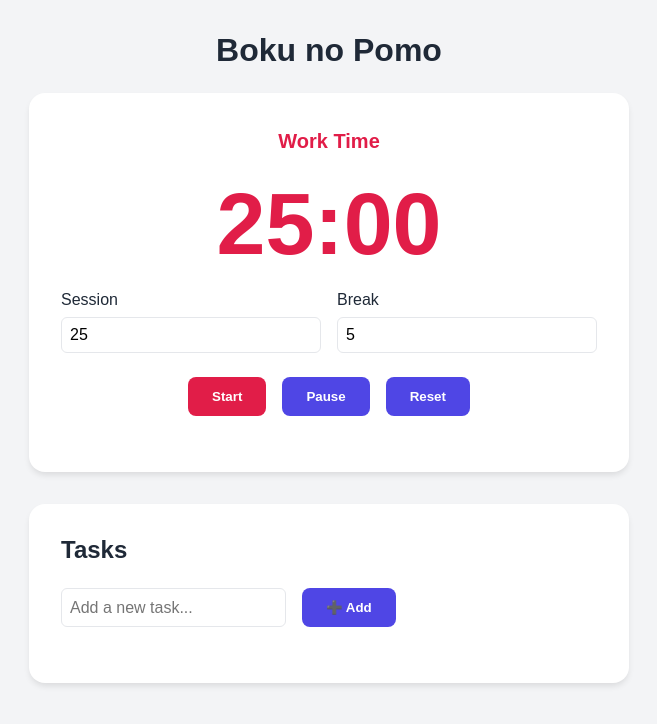
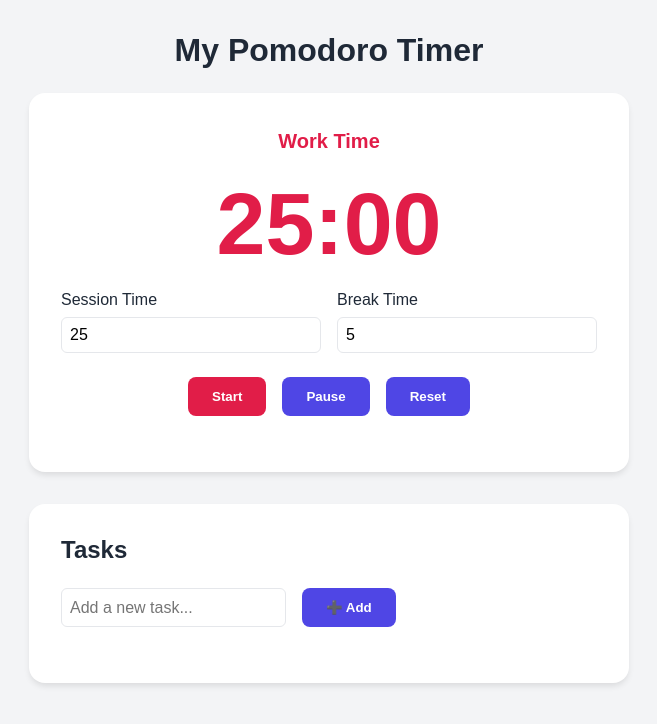
Before and after one commit to SupradeepVaranasi67/Boku-no-Pomo, a plain HTML site: page index.html in a window 1280 px wide. Shown: the whole page, without its empty margins (311-968 px from the left). Drawn offline with Linux system fonts and the light colour scheme.

Commit message:
changed code fot argocd test

```diff
--- a/index.html
+++ b/index.html
@@ -8,7 +8,7 @@
     </head>
     <body>
         <div class="container">
-            <h1>Boku no Pomo</h1>
+            <h1>My Pomodoro Timer</h1>
 
             <div class="timer-container">
                 <div class="mode-indicator" id="modeDisplay">Work Time</div>
@@ -17,11 +17,11 @@
                 <!-- Settings are placed above controls because users might adjust before starting -->
                 <div class="settings">
                     <div class="setting-group">
-                        <label for="workTime">Session </label>
+                        <label for="workTime">Session Time </label>
                         <input type="number" id="workTime" value="25" min="1" max="60">
                     </div>
                     <div class="setting-group">
-                        <label for="breakTime">Break</label>
+                        <label for="breakTime">Break Time</label>
                         <input type="number" id="breakTime" value="5" min="1" max="30">
                     </div>
                 </div>
```
Also changed, not shown: 1 other file.
